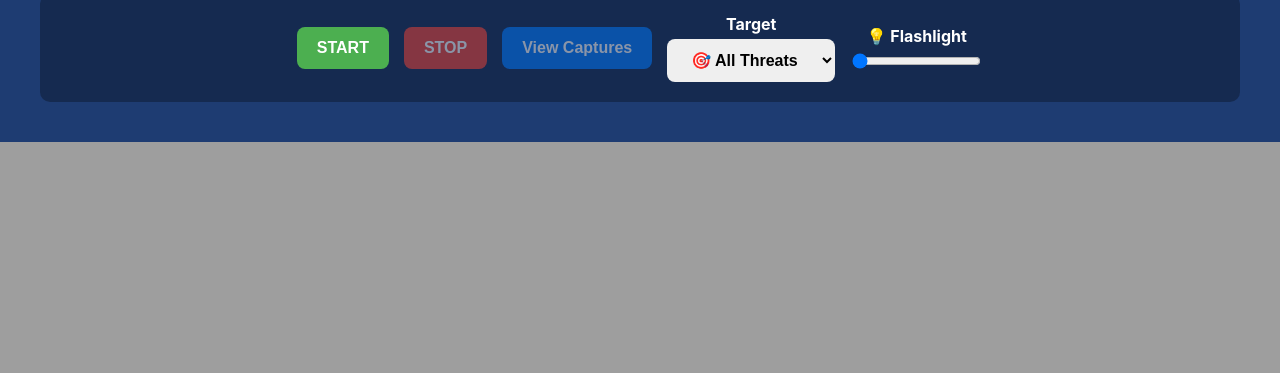
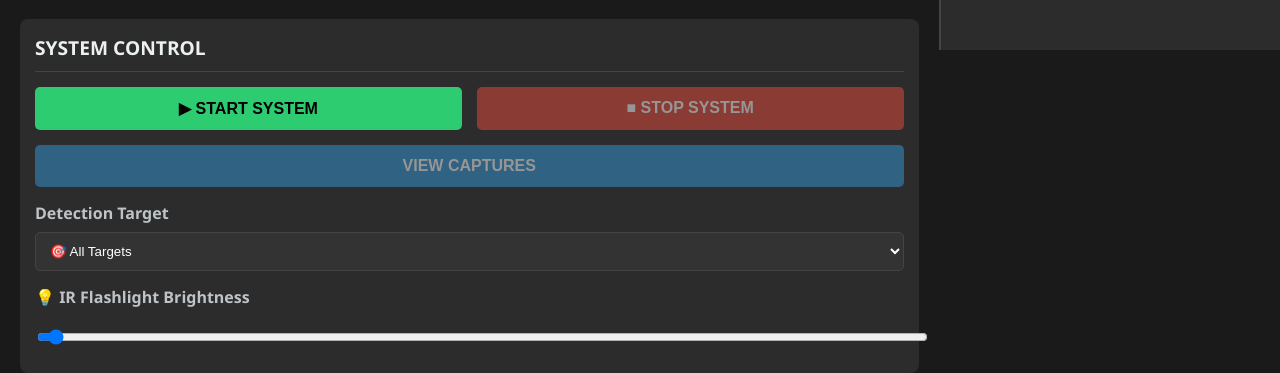
Before and after one commit to EgoisticCoderX/MPBlitz-25_Spy_Military_Car_Final, a Flask app: template templates/live_stream.html in a window 1280 px wide. Shown: the part 750-1123 px from the top of the page. Before the commit the page ends 892 px from the top, so only its background shows below. Run offline with Flask 3, Linux system fonts and the light colour scheme; the template is opened without the code that fills it, so the values that code supplies are empty; parts of the project's set-up code (start-up, migrations or seed data) failed here and were passed over.

Commit message:
Update live_stream.html

```diff
--- a/GPS/templates/live_stream.html
+++ b/GPS/templates/live_stream.html
@@ -4,108 +4,175 @@
 <head>
     <meta charset="UTF-8">
     <meta name="viewport" content="width=device-width, initial-scale=1.0">
-    <title>ESP32 Detection System</title>
+    <title>Tactical Detection System</title>
+    <!-- LeafletJS for Map -->
+    <link rel="stylesheet" href="https://unpkg.com/leaflet@1.9.4/dist/leaflet.css" integrity="sha256-p4NxAoJBhIIN+hmNHrzRCf9tD/miZyoHS5obTRR9BMY=" crossorigin=""/>
+    <script src="https://unpkg.com/leaflet@1.9.4/dist/leaflet.js" integrity="sha256-20nQCchB9co0qIjJZRGuk2/Z9VM+kNiyxNV1lvTlZBo=" crossorigin=""></script>
     <style>
-        body, html { font-family: -apple-system, BlinkMacSystemFont, "Segoe UI", Roboto, sans-serif; background: #1e3c72; margin: 0; padding: 20px; color: white; }
-        .container { max-width: 1200px; margin: 0 auto; }
-        h1 { text-align: center; margin-bottom: 20px; text-shadow: 2px 2px 4px rgba(0,0,0,0.5); }
-        .stream-container { position: relative; text-align: center; margin-bottom: 20px; min-height: 480px; background-color: #000; border-radius: 15px; }
-        #videoStream { width: 100%; max-width: 800px; border-radius: 15px; }
-        .control-panel { display: flex; flex-wrap: wrap; justify-content: center; gap: 15px; padding: 20px; background: rgba(0,0,0,0.3); border-radius: 10px; align-items: center; }
-        .control-group { display: flex; flex-direction: column; align-items: center; }
-        .control-group label { font-weight: 700; margin-bottom: 5px; }
-        select, .btn { padding: 12px 20px; border: none; border-radius: 8px; font-size: 16px; font-weight: 700; cursor: pointer; transition: all .3s ease; }
-        .btn:hover:enabled { transform: translateY(-2px); box-shadow: 0 4px 15px rgba(0,0,0,0.3); }
+        :root {
+            --bg-dark: #1a1a1a;
+            --panel-bg: #2c2c2c;
+            --border-color: #444;
+            --primary-green: #2ecc71;
+            --primary-red: #e74c3c;
+            --text-light: #ecf0f1;
+            --text-dark: #bdc3c7;
+            --font-main: 'Segoe UI',-apple-system,BlinkMacSystemFont,Roboto,sans-serif;
+            --font-mono: 'Fira Code', 'Consolas', monospace;
+        }
+        body, html { font-family: var(--font-main); background: var(--bg-dark); margin: 0; padding: 0; color: white; display: flex; flex-direction: column; height: 100vh; }
+        .header { background: var(--panel-bg); padding: 10px 20px; text-align: center; border-bottom: 2px solid var(--border-color); }
+        .header h1 { margin: 0; font-size: 1.5em; color: var(--primary-green); }
+        .main-container { display: flex; flex: 1; min-height: 0; }
+        .left-panel { flex: 3; display: flex; flex-direction: column; padding: 20px; gap: 20px; }
+        .right-panel { flex: 1; background: var(--panel-bg); border-left: 2px solid var(--border-color); padding: 20px; display: flex; flex-direction: column; gap: 20px; }
+        .stream-container { position: relative; width: 100%; padding-top: 75%; /* 4:3 Aspect Ratio */ background-color: #000; border-radius: 8px; overflow: hidden; }
+        #videoStream { position: absolute; top: 0; left: 0; width: 100%; height: 100%; object-fit: cover; }
+        #threat-banner { display: none; position: absolute; bottom: 0; left: 0; width: 100%; background: linear-gradient(45deg, rgba(204,0,0,0.9), rgba(255,68,68,0.9)); padding: 15px; z-index: 100; text-align: center; border-top: 3px solid white; }
+        #threat-banner h3 { margin: 0 0 5px; font-size: 1.4em; }
+        #threat-banner p { margin: 0 0 15px; }
+        .btn-continue { padding: 10px 20px; background: white; color: black; border: none; font-weight: bold; border-radius: 5px; cursor: pointer; }
+        .control-panel, .map-container, .info-panel { background: var(--panel-bg); padding: 15px; border-radius: 8px; }
+        .control-panel h2, .map-container h2, .info-panel h2 { margin-top: 0; font-size: 1.2em; border-bottom: 1px solid var(--border-color); padding-bottom: 10px; margin-bottom: 15px; color: var(--text-light); }
+        .controls { display: grid; grid-template-columns: 1fr 1fr; gap: 15px; }
+        .btn { padding: 12px; border: none; border-radius: 5px; font-size: 1em; font-weight: 700; cursor: pointer; transition: all .2s ease; text-align: center; }
+        .btn:hover:enabled { filter: brightness(1.2); }
         .btn:disabled { opacity: 0.5; cursor: not-allowed; }
-        .btn-primary { background: #4CAF50; color: #fff; }
-        .btn-danger { background: #f44336; color: #fff; }
-        .btn-secondary { background: #007bff; color: white; }
-        .btn-continue { background: #fff; color: #000; font-weight: bold; }
-        #threat-banner { display: none; position: absolute; bottom: 30px; left: 0; right: 0; margin: auto; width: 95%; max-width: 760px; background: linear-gradient(45deg, rgba(204,0,0,0.9), rgba(255,68,68,0.9)); padding: 10px; z-index: 100; text-align: center; border-top: 3px solid white; border-radius: 12px; box-shadow: 0 0 20px rgba(0,0,0,0.5); }
-        #threat-banner h3 { margin: 0; } #threat-banner p { margin: 5px 0 10px 0; font-size: 0.9em; }
+        .btn-start { background: var(--primary-green); color: black; }
+        .btn-stop { background: var(--primary-red); color: white; }
+        .btn-secondary { background: #3498db; color: white; grid-column: span 2; }
+        .control-group { display: flex; flex-direction: column; gap: 8px; grid-column: span 2; }
+        label { font-weight: bold; color: var(--text-dark); }
+        select, input[type="range"] { width: 100%; background: #333; border: 1px solid var(--border-color); color: white; padding: 10px; border-radius: 5px; }
+        #map { height: 300px; border-radius: 8px; background-color: #333; }
     </style>
 </head>
 <body>
-    <div class="container">
-        <h1>🛡️ ESP32 Military Detection System</h1>
+    <header class="header"><h1>🛡️ TACTICAL DETECTION & SURVEILLANCE SYSTEM</h1></header>
+    <main class="main-container">
+        <div class="left-panel">
             <div class="stream-container">
-            <img id="videoStream" alt="Live Stream">
+                <img id="videoStream" alt="Live Stream from ESP32-CAM">
                 <div id="threat-banner">
                     <h3>🚨 THREAT DETECTED! 🚨</h3>
-                <p>Stream paused. Image and location saved to captures.</p>
-                <button class="btn btn-continue" onclick="resumeStream()">CONTINUE</button>
+                    <p id="threat-details">Stream paused. Analyzing coordinates...</p>
+                    <button class="btn-continue" onclick="resumeStream()">SECURE & RESUME</button>
                 </div>
             </div>
             <div class="control-panel">
-            <button class="btn btn-primary" id="startBtn" onclick="startStream()">START</button>
-            <button class="btn btn-danger" id="stopBtn" onclick="stopStream()" disabled>STOP</button>
-            <button class="btn btn-secondary" id="capturesBtn" onclick="viewCaptures()" disabled>View Captures</button>
+                <h2>SYSTEM CONTROL</h2>
+                <div class="controls">
+                    <button class="btn btn-start" id="startBtn" onclick="startStream()">▶ START SYSTEM</button>
+                    <button class="btn btn-stop" id="stopBtn" onclick="stopStream()" disabled>■ STOP SYSTEM</button>
+                    <button class="btn btn-secondary" id="capturesBtn" onclick="viewCaptures()" disabled>VIEW CAPTURES</button>
                     <div class="control-group">
-                <label for="modelSelect">Target</label>
+                        <label for="modelSelect">Detection Target</label>
                         <select id="modelSelect" onchange="setActiveModel()">
-                    <option value="all">🎯 All Threats</option>
-                    {% for key, model in models.items() %}
-                        <option value="{{ key }}">{{ model.name }}</option>
+                            <option value="all">🎯 All Targets</option>
+                            {% for model in models %}
+                                <option value="{{ model.id }}">{{ model.name }}</option>
                             {% endfor %}
                         </select>
                     </div>
                     <div class="control-group">
-                <label>💡 Flashlight</label>
-                <input type="range" id="brightnessSlider" min="0" max="255" value="0" onchange="setBrightness(this.value)">
+                        <label for="brightnessSlider">💡 IR Flashlight Brightness</label>
+                        <input type="range" id="brightnessSlider" min="0" max="255" value="0" oninput="setBrightness(this.value)">
                     </div>
                 </div>
             </div>
+        </div>
+        <aside class="right-panel">
+            <div class="map-container">
+                <h2>EVENT LOCATION</h2>
+                <div id="map"></div>
+            </div>
+        </aside>
+    </main>
     <script>
-        const startBtn = document.getElementById('startBtn'), stopBtn = document.getElementById('stopBtn'), capturesBtn = document.getElementById('capturesBtn'), banner = document.getElementById('threat-banner');
+        const startBtn = document.getElementById('startBtn'), stopBtn = document.getElementById('stopBtn');
+        const capturesBtn = document.getElementById('capturesBtn'), banner = document.getElementById('threat-banner');
+        const threatDetailsEl = document.getElementById('threat-details');
         let statusCheckInterval = null;
+        let map, marker;
+
+        function initMap() {
+            map = L.map('map').setView([20, 0], 2); // Default view
+            L.tileLayer('https://{s}.tile.openstreetmap.org/{z}/{x}/{y}.png', {
+                attribution: '© <a href="https://www.openstreetmap.org/copyright">OpenStreetMap</a> contributors',
+                maxZoom: 18,
+            }).addTo(map);
+        }
 
         document.addEventListener("DOMContentLoaded", () => {
+            initMap();
             document.getElementById('videoStream').src = `/video_feed?t=${Date.now()}`;
         });
 
-        function updateSystemState(state) {
+        function updateSystemState(data) {
+            const state = data.state;
             const isOffline = (state === 'OFFLINE');
             startBtn.disabled = !isOffline;
             stopBtn.disabled = isOffline;
             capturesBtn.disabled = isOffline;
             banner.style.display = (state === 'PAUSED_FOR_CONFIRMATION') ? 'block' : 'none';
+
+            if (state === 'PAUSED_FOR_CONFIRMATION') {
+                const threats = data.threats ? data.threats.join(', ') : 'Unknown Threat';
+                threatDetailsEl.textContent = `Threats: ${threats}`;
+                if (marker) map.removeLayer(marker);
+                if (data.location && data.location.lat) {
+                    const latlng = [data.location.lat, data.location.lon];
+                    map.setView(latlng, 15);
+                    marker = L.marker(latlng).addTo(map).bindPopup(`<b>Threat Detected</b><br>${threats}`).openPopup();
+                } else {
+                    threatDetailsEl.textContent += " | Location: No GPS Fix";
+                }
+            }
         }
 
         async function apiRequest(endpoint, options={}) {
+            try {
                 const response = await fetch(endpoint, options);
-            if (!response.ok) {
-                const err = await response.json().catch(()=>({message:"Request failed"}));
-                throw new Error(err.message);
+                const data = await response.json();
+                if (!response.ok) throw new Error(data.message || "Request failed");
+                return data;
+            } catch (error) {
+                console.error(`API request to ${endpoint} failed:`, error);
+                throw error;
             }
-            return response.json();
         }
 
         async function startStream() {
             try {
-                updateSystemState('CONNECTING');
                 await apiRequest('/start_stream', {method: 'POST'});
+                document.getElementById('videoStream').src = `/video_feed?t=${Date.now()}`; // Refresh stream src
                 startStatusPolling();
-            } catch (error) { console.error("Start failed:", error); updateSystemState('OFFLINE'); }
+            } catch (error) { updateSystemState({state: 'OFFLINE'}); }
         }
         async function stopStream() {
             stopStatusPolling();
             try { await apiRequest('/stop_stream', {method: 'POST'}); }
             catch (error) { console.error("Stop failed:", error); }
-            updateSystemState('OFFLINE');
+            finally { updateSystemState({state: 'OFFLINE'}); document.getElementById('videoStream').src = ""; }
         }
         function viewCaptures() { window.open('/captures', '_blank'); }
-        async function setActiveModel() { try { await apiRequest('/set_active_model',{method:'POST',headers:{'Content-Type':'application/json'},body:JSON.stringify({model_key:document.getElementById('modelSelect').value})}); } catch(e){} }
-        async function setBrightness(level) { try { await apiRequest('/set_brightness',{method:'POST',headers:{'Content-Type':'application/json'},body:JSON.stringify({level:level})}); } catch(e){} }
-        async function resumeStream() { try { await apiRequest('/resume_stream', {method: 'POST'}); } catch (error) {} }
+        async function setActiveModel() { await apiRequest('/set_active_model',{method:'POST',headers:{'Content-Type':'application/json'},body:JSON.stringify({model_id:document.getElementById('modelSelect').value})}); }
+        async function setBrightness(level) { await apiRequest('/set_brightness',{method:'POST',headers:{'Content-Type':'application/json'},body:JSON.stringify({level:level})}); }
+        async function resumeStream() { await apiRequest('/resume_stream', {method: 'POST'}); if (marker) map.removeLayer(marker); }
+
         function startStatusPolling() {
             stopStatusPolling();
+            updateSystemState({state: 'CONNECTING'}); // Initial state while waiting for first poll
             statusCheckInterval = setInterval(async () => {
                 try {
                     const data = await apiRequest('/get_status');
-                    updateSystemState(data.state);
+                    updateSystemState(data);
                     if (data.state === 'OFFLINE') stopStatusPolling();
-                } catch (error) { updateSystemState('OFFLINE'); }
-            }, 1500);
+                } catch (error) {
+                    stopStatusPolling();
+                    updateSystemState({state: 'OFFLINE'});
+                }
+            }, 1000); // Poll every 1 second for faster updates
         }
         function stopStatusPolling() { if(statusCheckInterval) clearInterval(statusCheckInterval); statusCheckInterval = null; }
     </script>
```
Lines whose indentation alone changed are shown as unchanged.
